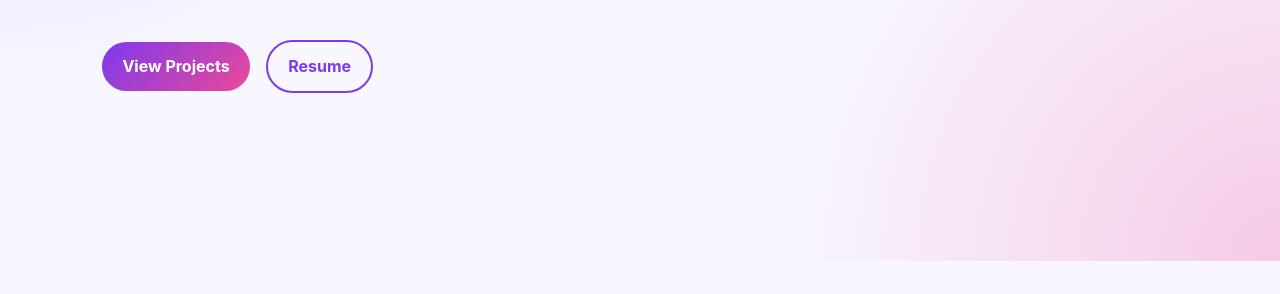
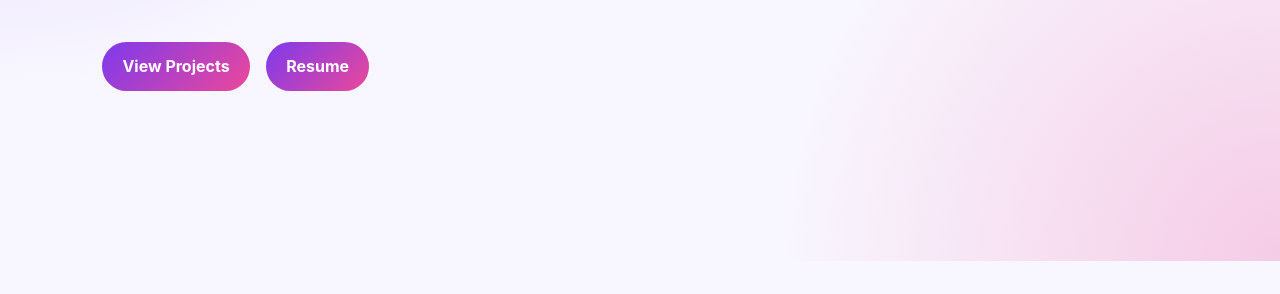
Before and after one commit to trisha-rajesh/trisha-rajesh.github.io, a plain HTML site: page index.html in a window 1280 px wide. Shown: the part 506-800 px from the top of the page. Drawn offline with Linux system fonts and the light colour scheme.

Commit message:
Update index.html

```diff
--- a/index.html
+++ b/index.html
@@ -31,7 +31,7 @@
 
     <div class="buttons">
       <a href="#projects">View Projects</a>
-      <a href="TrishaRajesh_Resume_v1.docx.pdf" target="_blank" class="secondary">Resume</a>
+      <a href="TrishaRajesh_Resume_v1.docx.pdf" target="_blank">Resume</a>
     </div>
   </header>
 
```
